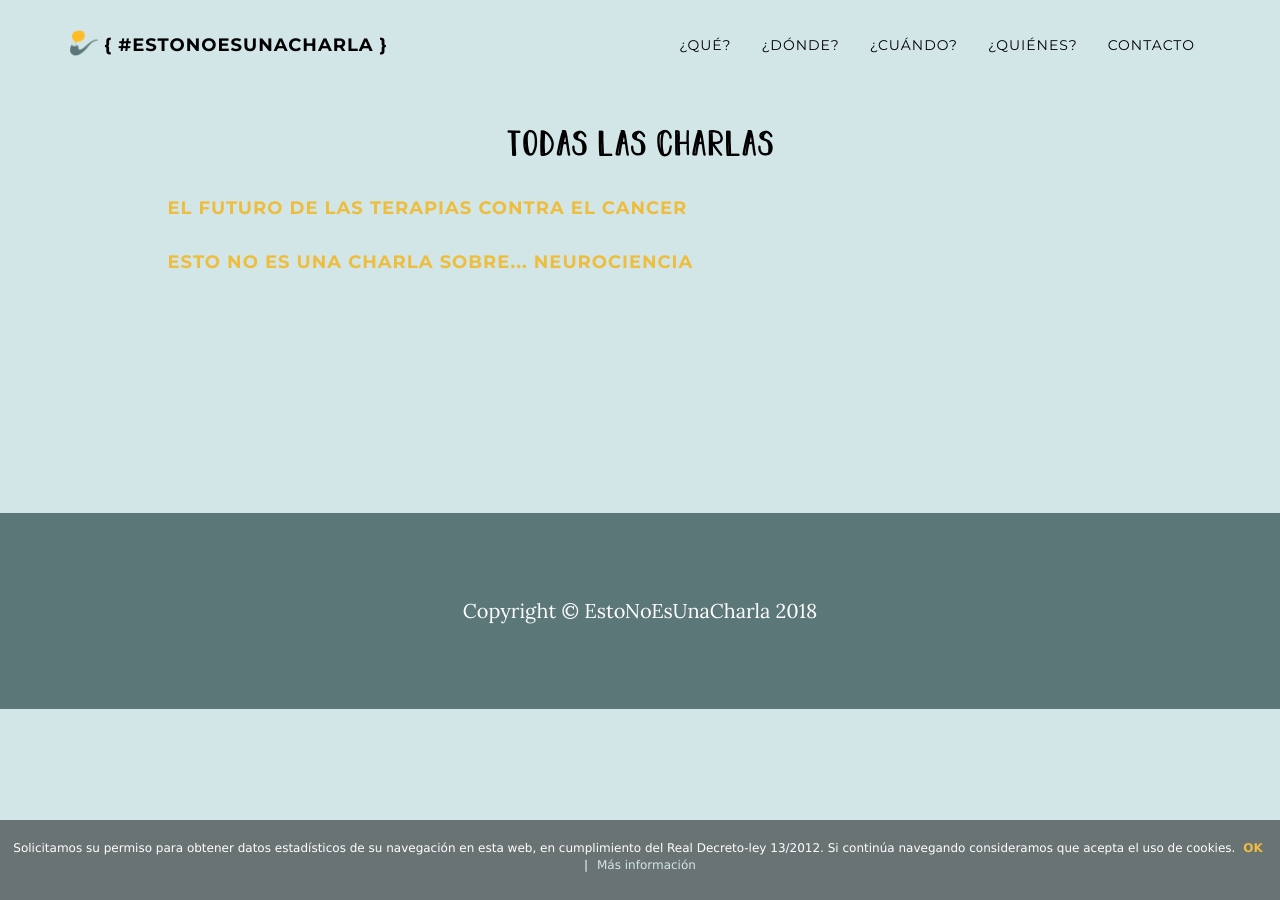
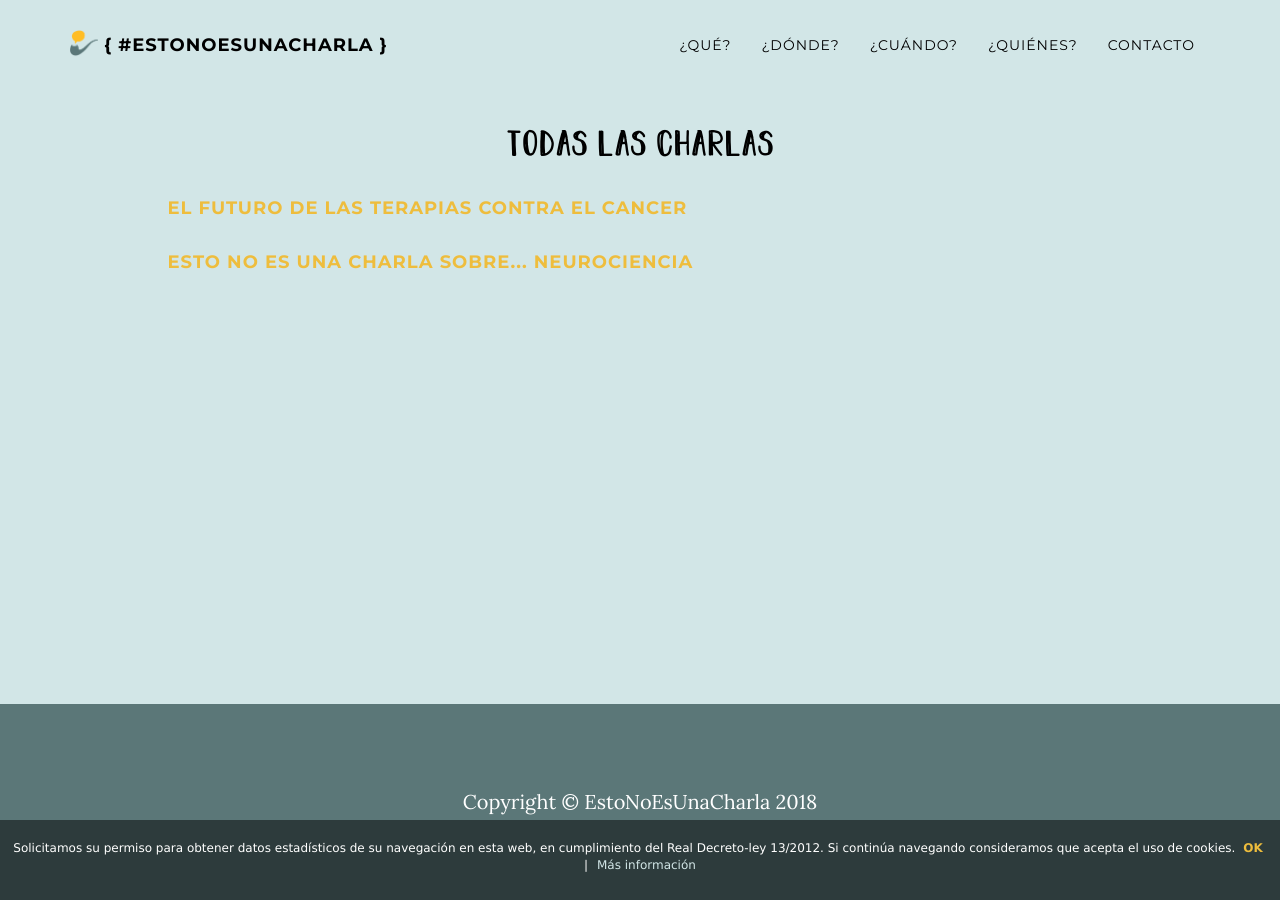
Before and after one commit to estonoesunacharla/web, a Jekyll site: the page built from blog/index.html, in a window 1280 px wide. Built offline with Jekyll 4.4.1, drawn with Linux system fonts in a browser that asks for light colours; nearby versions of some CDN libraries; the list of posts is cut into pages by our own code.

Commit message:
Fixed sizes

```diff
--- a/css/estonoesunacharla.scss
+++ b/css/estonoesunacharla.scss
@@ -231,3 +231,7 @@
     color:#d2e6e7;
   }
 }
+
+#page{
+  min-height: calc( 100% - 196px );
+}
```
